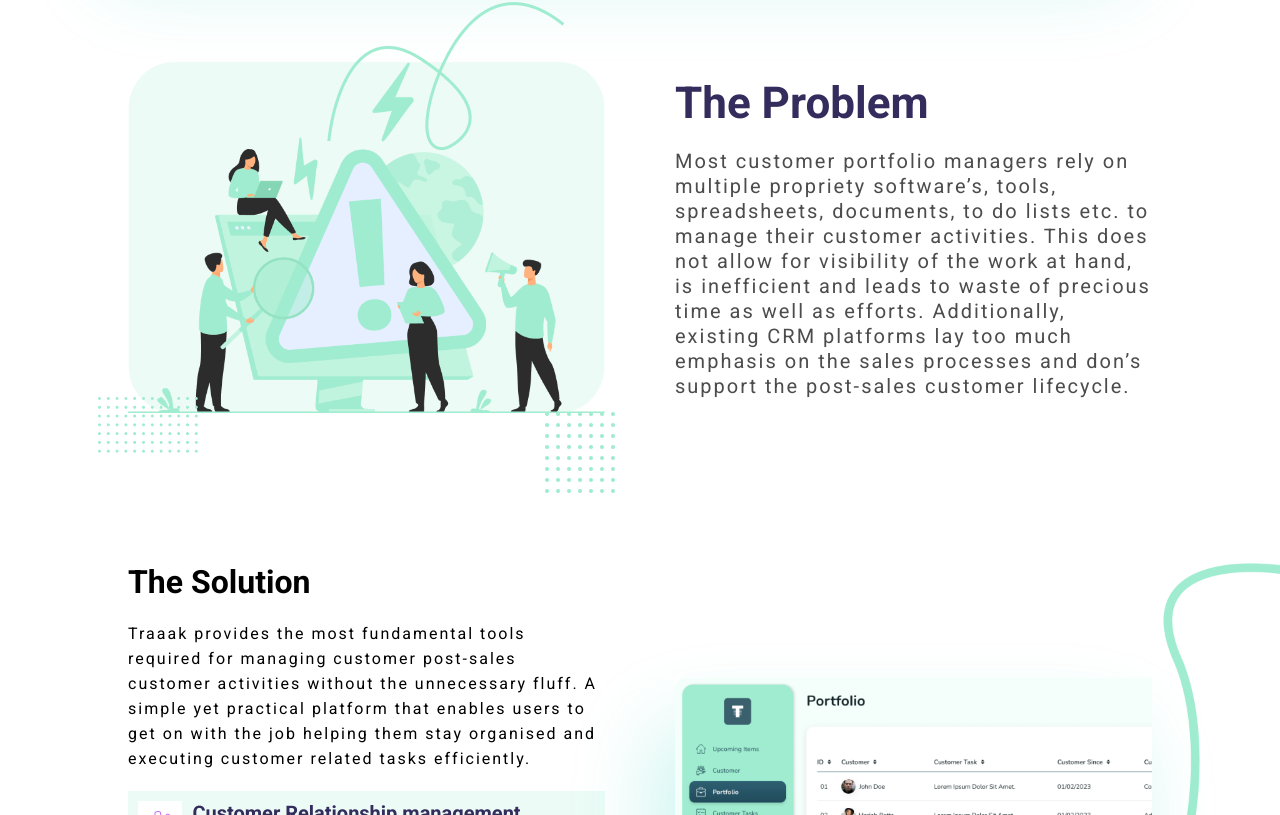
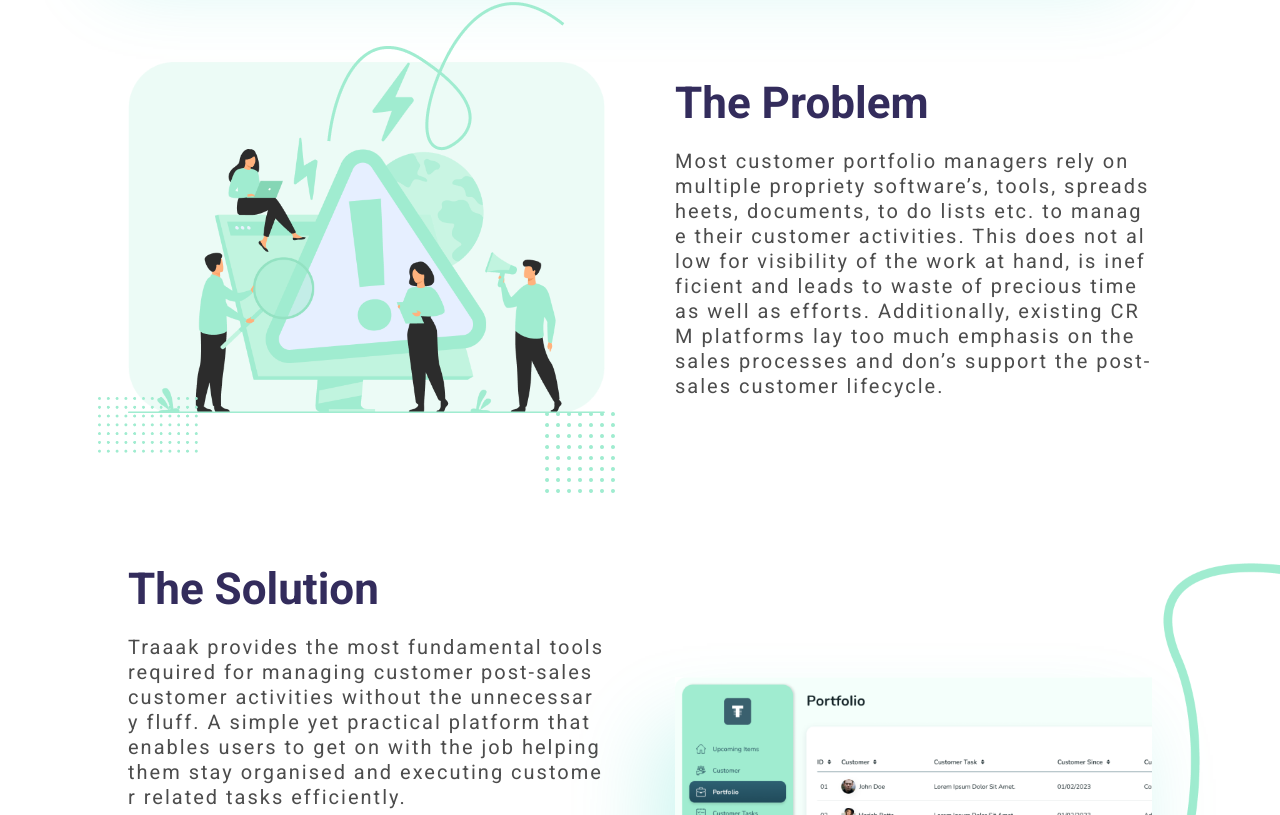
Before and after one commit to Sardar-Ali-Murad/traaak, a React (Vite) app: page / in a window 1280 px wide. Shown: the part 1005-1820 px from the top of the page. Built offline with nearby package versions, Linux system fonts and the light colour scheme; a web font is replaced by a local one.

Commit message:
optamizing the code

```diff
--- a/src/components/HomeComponents/Compare.css
+++ b/src/components/HomeComponents/Compare.css
@@ -46,6 +46,7 @@
 .compareHeader {
   color: #090f4e;
   font-family: "Poppins", sans-serif;
+  /* font-family: 'Roboto', sans-serif; */
   font-size: 20px;
   font-weight: 800;
   width: 100%;
@@ -72,7 +73,8 @@
   color: #63657e;
   font-size: 14px;
   font-weight: 400;
-  font-family: "Nunito", sans-serif;
+  font-family: 'Roboto', sans-serif;
+  /* font-family: "Nunito", sans-serif; */
 }
 
 .singleCompareBox {
@@ -89,11 +91,7 @@
   align-items: center;
   background-color: #ffffff;
 }
-/*
-.tickContent{
-  position: relative;
-  top: 5px;
-} */
+
 
 @media screen and (max-width: 900px) {
   .compareBoxes {
--- a/src/components/HomeComponents/Customer.css
+++ b/src/components/HomeComponents/Customer.css
@@ -22,7 +22,8 @@
 
 .homePara {
   color: #4c4c4c;
-  font-family: "Nunito", sans-serif;
+  /* font-family: "Nunito", sans-serif; */
+  font-family: "Roboto", sans-serif;
   font-size: 20px;
   font-weight: 400;
 }
@@ -55,8 +56,7 @@
 
 .customerImages .mainImg {
   width: 100%;
-  box-shadow: -20px 50px  80px rgba(0, 204, 179, 0.2);
-
+  box-shadow: -20px 50px 80px rgba(0, 204, 179, 0.2);
 }
 
 .customerImages {
@@ -68,12 +68,9 @@
 
 .customerBarsMainImage {
   position: absolute;
-  /* top: -50px; */
-  /* left: -30px; */
   z-index: -5;
   right: -160px;
   top: 150px;
-  /* bottom: 2px; */
 }
 
 .customerImages {
@@ -95,10 +92,6 @@
 }
 
 .cLine {
-  /* position: absolute;
-  bottom: -300px;
-  right: 300px;
-  z-index: -2; */
   position: absolute;
   bottom: -316px;
   right: 362px;
@@ -107,47 +100,46 @@
 
 /* The Line Css */
 
-@media screen and (max-width:1280px) {
-  .cLine{
+@media screen and (max-width: 1280px) {
+  .cLine {
     position: absolute;
     bottom: -344px;
     right: 327px;
     z-index: -2;
   }
 }
-@media screen and (max-width:1216px) {
-  .cLine{
+@media screen and (max-width: 1216px) {
+  .cLine {
     position: absolute;
     bottom: -355px;
     right: 279px;
     z-index: -2;
   }
 }
-@media screen and (max-width:1100px) {
-  .cLine{
+@media screen and (max-width: 1100px) {
+  .cLine {
     position: absolute;
     bottom: -345px;
     right: 233px;
     z-index: -2;
   }
 }
-@media screen and (max-width:1034px) {
-  .cLine{
+@media screen and (max-width: 1034px) {
+  .cLine {
     position: absolute;
     bottom: -345px;
     right: 233px;
     z-index: -2;
   }
 }
-@media screen and (max-width:1008px) {
-  .cLine{
+@media screen and (max-width: 1008px) {
+  .cLine {
     position: absolute;
     bottom: -290px;
     right: 232px;
     z-index: -2;
   }
 }
-
 
 /*  */
 
--- a/src/components/HomeComponents/HomeHeader.css
+++ b/src/components/HomeComponents/HomeHeader.css
@@ -13,7 +13,6 @@
 .headerLine {
   position: absolute;
   width: 100%;
-  /* z-index: -1; */
   opacity: 0.2;
 }
 
@@ -134,6 +133,7 @@
   font-size: 37px;
   font-weight: 700;
   /* font-family: "Nunito", sans-serif; */
+  font-family: 'Roboto', sans-serif;
   padding: 10px 20px;
 }
 
--- a/src/components/HomeComponents/Solution.css
+++ b/src/components/HomeComponents/Solution.css
@@ -12,10 +12,23 @@
 }
 
 .solutionMain {
-  /* display: grid; */
-  /* grid-template-columns: 1fr 1fr; */
   display: flex;
   gap: 70px;
+}
+
+.solutionPara{
+  color: #4c4c4c;
+  font-family: 'Roboto', sans-serif;
+  font-size: 20px;
+  font-weight: 400;
+}
+
+.solutionHead{
+  color: #332c5c;
+  /* font-family: "Nunito", sans-serif; */
+  font-family: 'Roboto', sans-serif;
+  font-size: 44px;
+  font-weight: 700;
 }
 
 .solutionContent {
--- a/src/components/HomeComponents/Solution.jsx
+++ b/src/components/HomeComponents/Solution.jsx
@@ -15,8 +15,8 @@
         <div className="solutionMain">
           <div className="solutionContent">
             <div>
-              <h1 style={{marginBottom:"20px"}}>The Solution</h1>
-              <p>
+              <h1 style={{marginBottom:"20px"}}  className="solutionHead">The Solution</h1>
+              <p className="solutionPara">
                 Traaak provides the most fundamental tools required for managing
                 customer post-sales customer activities without the unnecessary
                 fluff. A simple yet practical platform that enables users to get
--- a/src/components/HomeComponents/Use.css
+++ b/src/components/HomeComponents/Use.css
@@ -32,7 +32,7 @@
   font-weight: 400;
   font-size: 20px;
   color: #4c4c4c;
-  font-family: "Nunito", sans-serif;
+  font-family: 'Roboto', sans-serif;
   text-align: center;
 }
 
@@ -52,7 +52,8 @@
   color: #090f4e;
   font-size: 20px;
   font-weight: 1000;
-  font-family: "Poppins", sans-serif;
+  font-family: 'Roboto', sans-serif;
+  /* font-family: "Poppins", sans-serif; */
   margin-bottom: 4px;
 }
 
--- a/src/index.css
+++ b/src/index.css
@@ -12,3 +12,7 @@
 button{
   cursor: pointer;
 }
+
+p{
+  word-break: break-all;
+}
```
Also changed, not shown: src/components/HomeComponents/Integration.css (+10 -18 lines), vercel.json (added). Lines whose indentation alone changed are shown as unchanged.
